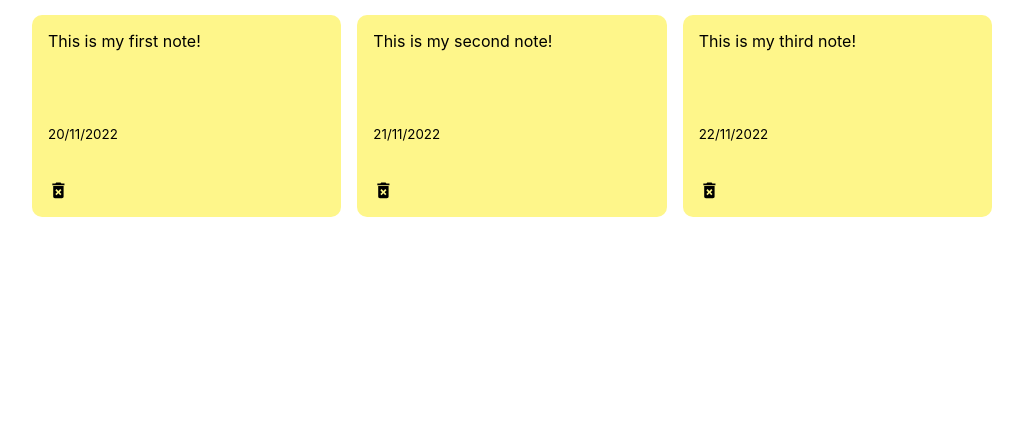
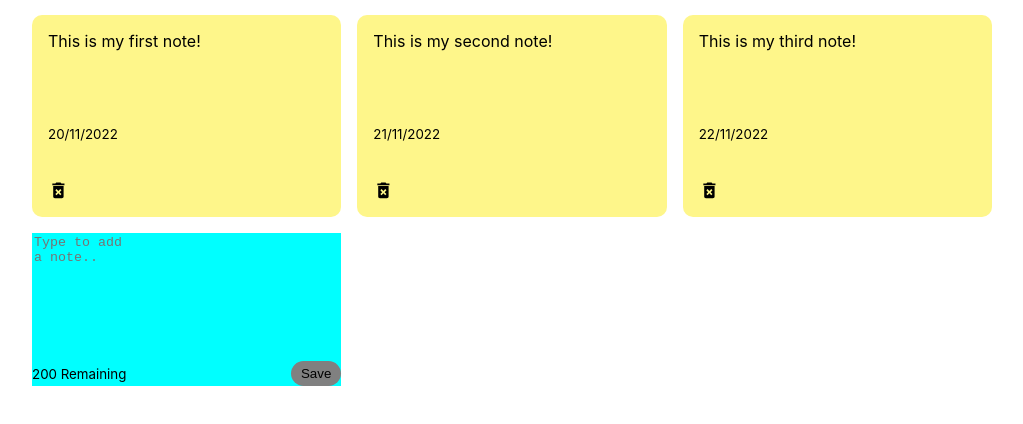
Before and after one commit to chelahcynthia/my-notes-app, a React (Create React App) app in the folder my-notes-app/: page / in a window 1280 px wide. Shown: the top 424 px of the page, without its empty margins (128-1151 px from the left). Built offline with nearby package versions, Linux system fonts and the light colour scheme.

Commit message:
Refresh the pages

```diff
--- a/my-notes-app/src/Components/AddNote.js
+++ b/my-notes-app/src/Components/AddNote.js
@@ -1,9 +1,22 @@
-
+import {useState} from 'react';
 const AddNote  = () => {
+    const [noteText, setNoteText] = useState('');
+    const handleChange = (event) => {
+   setNoteText(event.target.value);
+    };
     return(
         <div className="note_new">
             <textarea rows="8" cols="10" placeholder="Type to add a note.."
+            value={noteText}
+            onChange={handleChange}
             ></textarea>
+            {/* footer  */}
+            <div className="note_footer">
+                <small>200 Remaining</small>
+                <button className="save">Save</button>
+            </div>
         </div>
     )
 }
+
+export default AddNote;
--- a/my-notes-app/src/Components/Noteslist.js
+++ b/my-notes-app/src/Components/Noteslist.js
@@ -1,4 +1,5 @@
 import Note from "./Note";
+import AddNote from "./AddNote";
 
 const NotesList = ({notes}) => {
 
@@ -10,6 +11,7 @@ const NotesList = ({notes}) => {
             date={note.date}
             />
             ))}
+            <AddNote />
             </div>
     )
 };
--- a/my-notes-app/src/index.css
+++ b/my-notes-app/src/index.css
@@ -24,6 +24,29 @@ code {
   grid-gap: 1rem;
   grid-template-columns: repeat(auto-fit, minmax(250px, 1fr));
 }
+.note_new{
+  background-color: aqua;
+
+}
+textarea{
+  border: none;
+  resize: none;
+  background-color: aqua;
+}
+textarea:focus{
+outline: none;
+}
+
+.save{
+  background-color: gray;
+  border: none;
+  border-radius: 15px;
+  padding: 5px 10px 5px 10px;
+}
+.save:hover{
+  background-color:#fef68a ;
+  cursor: pointer;
+}
 .note {
   background-color: #fef68a;
   border-radius: 10px;
```
